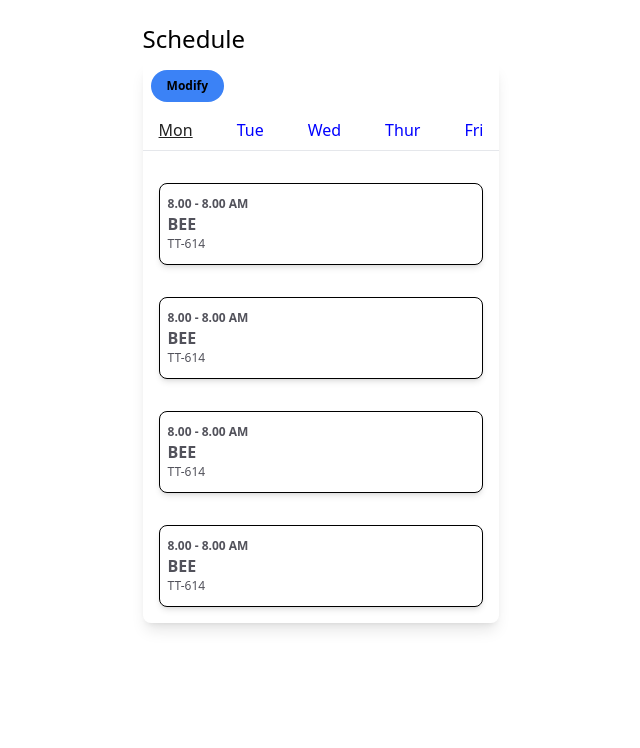
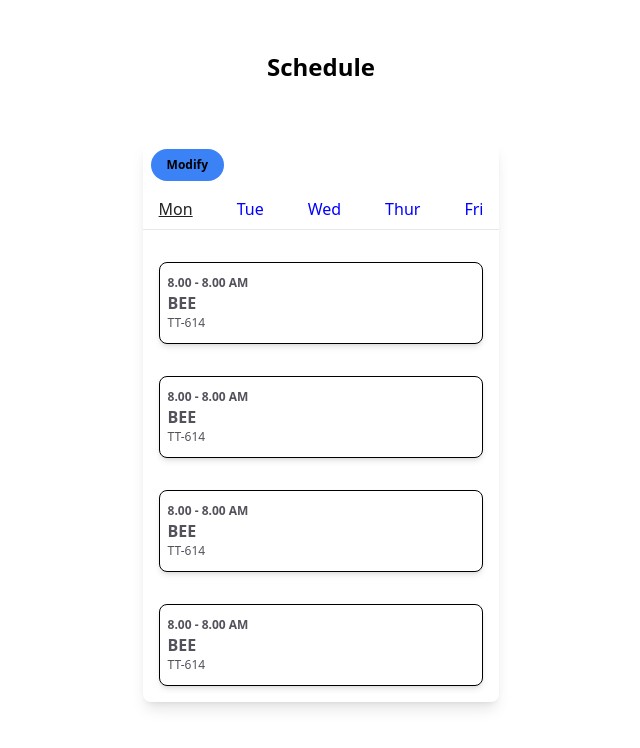
Before and after one commit to STCVIT/free-slot, a React (Create React App) app in the folder client/: page /schedule in a window 1280 px wide. Shown: the top 748 px of the page, without its empty margins (319-959 px from the left). Built offline with nearby package versions, Linux system fonts and the light colour scheme; no server answers; the HTML template or start-up script is replaced by a standard one.

Commit message:
positioning fixed

```diff
--- a/client/src/components/Schedule/Schedule.jsx
+++ b/client/src/components/Schedule/Schedule.jsx
@@ -4,10 +4,9 @@ import NavButton from './NavButton/NavButton'
 
 const Schedule = () => {
   return (
-    <div class="grid m-2 p-2 place-content-center">
-      <div class="place-content-center">
-          <p class="font-medium leading-tight text-2xl pt-2">Schedule</p>
-      </div>
+    <div className="grid grid-rows-6 h-screen">
+      <h1 className="flex w-full h-full justify-center items-center text-center row-span-1 font-semibold text-2xl">Schedule</h1>
+      <div className="w-full row-span-5 items-center justify-center">
       <div class="flex justify-center pt-2">
         <div class="rounded-lg shadow-lg bg-grey-700 max-w-sm">
           <div class="inline">
@@ -17,35 +16,15 @@ const Schedule = () => {
           </div>
 
         <div class="mb-4 border-b border-gray-200">
-        {/* <ul class="flex flex-wrap -mb-px text-sm font-medium text-center" id="myTab" data-tabs-toggle="#myTabContent" role="tablist">
-            <li class="mr-2" role="presentation">
-                <button class="inline-block p-4 text-xs border-none rounded-t-lg text-black hover:text-bold " id="mon-tab" data-tabs-target="#tab-mon" type="button" role="tab" aria-controls="mon" aria-selected="true">Mon</button>
-            </li>
-            <li class="mr-2" role="presentation">
-                <button class="inline-block p-4 text-xs border-none rounded-t-lg text-black hover:text-bold " id="tue-tab" data-tabs-target="#tab-tue" type="button" role="tab" aria-controls="tue" aria-selected="true">Tue</button>
-            </li>
-            <li class="mr-2" role="presentation">
-                <button class="inline-block p-4 text-xs border-none rounded-t-lg text-black hover:text-bold " id="wed-tab" data-tabs-target="#tab-wed" type="button" role="tab" aria-controls="wed" aria-selected="true">Wed</button>
-            </li>
-            <li class="mr-2" role="presentation">
-                <button class="inline-block p-4 text-xs border-none rounded-t-lg text-black hover:text-bold " id="thur-tab" data-tabs-target="#tab-thur" type="button" role="tab" aria-controls="thur" aria-selected="true">Thur</button>
-            </li>
-            <li class="mr-2" role="presentation">
-                <button class="inline-block p-4 text-xs border-none rounded-t-lg text-black hover:text-bold " id="fri-tab" data-tabs-target="#tab-fri" type="button" role="tab" aria-controls="fri" aria-selected="true">Fri</button>
-            </li>
-        </ul> */}
+
         <NavButton />
       </div>
       <div id="myTabContent">
            <Monday />
       </div>
-
-
-
-
-
         </div>
       </div>
+    </div>
     </div>
   )
 }
```
